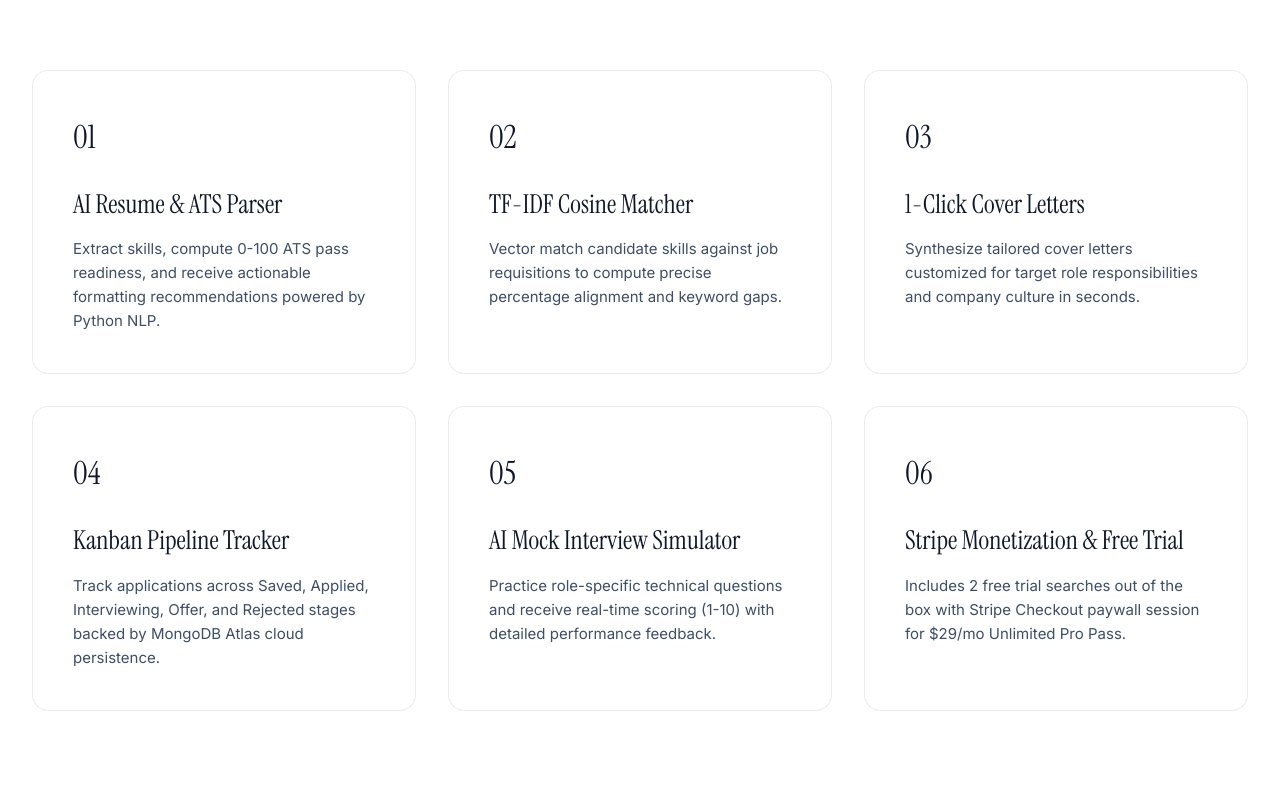
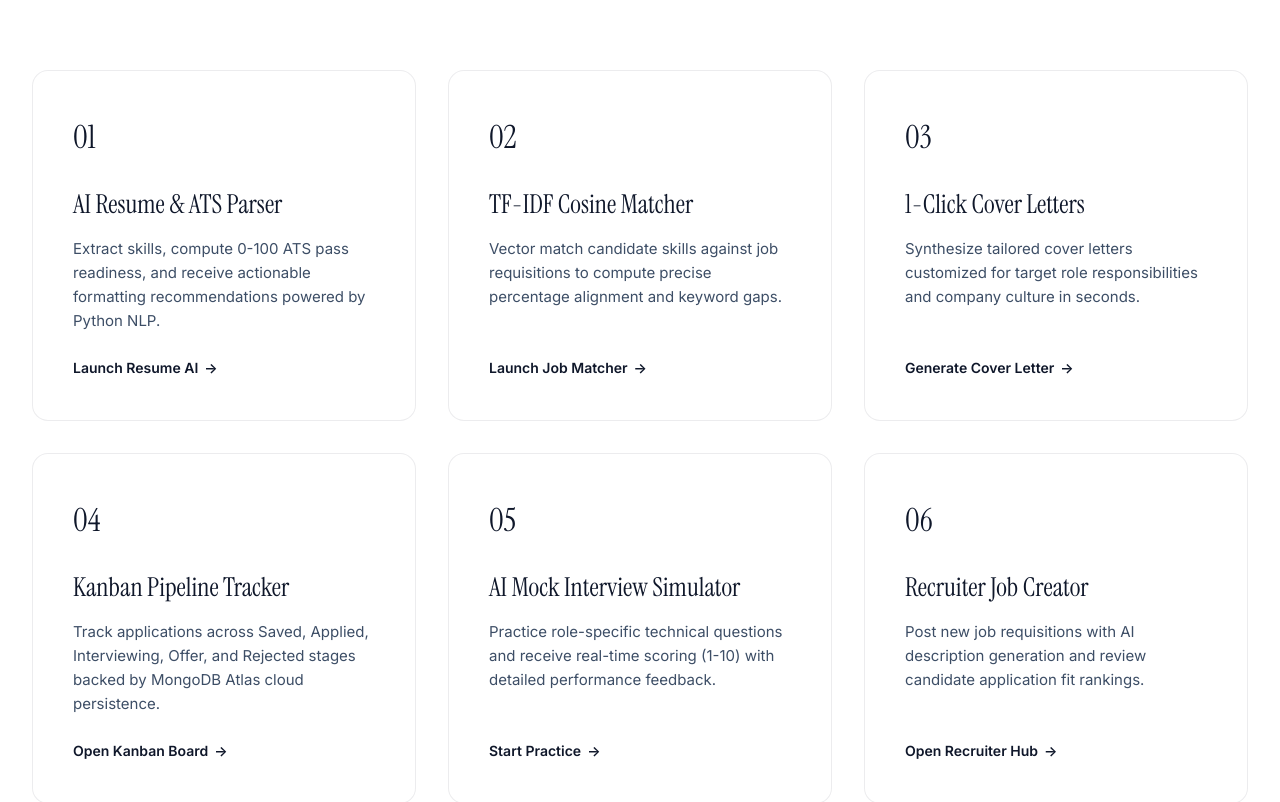
Before and after one commit to SaiRanjithPrasad/jobflow-ai, a Next.js app in the folder frontend/: page / in a window 1280 px wide. Shown: the part 1301-2103 px from the top of the page. Built offline with nearby package versions, Linux system fonts and the light colour scheme; no server answers.

Commit message:
Enable seamless UI flow: tapping any module card on main page directly launches into that specific tool/tab

```diff
--- a/frontend/src/app/page.js
+++ b/frontend/src/app/page.js
@@ -17,9 +17,11 @@ export default function Home() {
       try {
         await fetch(`${NODE_API}/api/stats/visit`, { method: 'POST' });
         const res = await fetch(`${NODE_API}/api/stats`);
+        if (res.ok) {
           const data = await res.json();
           if (data && data.totalOutputs) {
             setStats(data);
+          }
         }
       } catch (e) {
         console.error(e);
@@ -229,7 +231,7 @@ export default function Home() {
         </div>
       </section>
 
-      {/* MINIMALIST EDITORIAL FEATURE SHOWCASE SECTION */}
+      {/* MINIMALIST EDITORIAL FEATURE SHOWCASE SECTION - INTERACTIVE MODULE FLOW */}
       <section style={{
         background: '#ffffff',
         color: 'var(--color-primary-text)',
@@ -250,7 +252,7 @@ export default function Home() {
               display: 'block',
               marginBottom: '12px'
             }}>
-              Curated Intelligence
+              Curated Intelligence Modules
             </span>
             <h2 style={{
               fontFamily: 'var(--font-display)',
@@ -259,7 +261,7 @@ export default function Home() {
               letterSpacing: '-1px',
               lineHeight: 1.1
             }}>
-              Designed for modern software professionals & recruiters
+              Tap any module below to launch directly into action
             </h2>
           </div>
 
@@ -268,71 +270,113 @@ export default function Home() {
             gridTemplateColumns: 'repeat(auto-fit, minmax(320px, 1fr))',
             gap: '32px'
           }}>
-            {/* Feature Card 1 */}
-            <div className="glass-card-editorial" style={{ padding: '40px' }}>
+            {/* Feature Card 01 -> Resume AI */}
+            <Link href="/seeker?tab=resume" style={{ textDecoration: 'none', color: 'inherit' }}>
+              <div className="glass-card-editorial" style={{ padding: '40px', height: '100%', display: 'flex', flexDirection: 'column', justifyContent: 'space-between', cursor: 'pointer' }}>
+                <div>
                   <div style={{ fontSize: '32px', marginBottom: '20px', fontFamily: 'var(--font-display)' }}>01</div>
                   <h3 style={{ fontFamily: 'var(--font-display)', fontSize: '26px', fontWeight: 400, marginBottom: '12px' }}>
                     AI Resume & ATS Parser
                   </h3>
-              <p style={{ color: 'var(--color-muted-text)', fontSize: '15px', lineHeight: 1.6 }}>
+                  <p style={{ color: 'var(--color-muted-text)', fontSize: '15px', lineHeight: 1.6, marginBottom: '24px' }}>
                     Extract skills, compute 0-100 ATS pass readiness, and receive actionable formatting recommendations powered by Python NLP.
                   </p>
                 </div>
+                <div style={{ fontFamily: 'var(--font-body)', fontSize: '14px', fontWeight: 600, color: '#0f172a', display: 'flex', alignItems: 'center', gap: '6px' }}>
+                  Launch Resume AI <span style={{ transition: 'transform 0.2s' }}>→</span>
+                </div>
+              </div>
+            </Link>
 
-            {/* Feature Card 2 */}
-            <div className="glass-card-editorial" style={{ padding: '40px' }}>
+            {/* Feature Card 02 -> Job Matcher */}
+            <Link href="/seeker?tab=jobs" style={{ textDecoration: 'none', color: 'inherit' }}>
+              <div className="glass-card-editorial" style={{ padding: '40px', height: '100%', display: 'flex', flexDirection: 'column', justifyContent: 'space-between', cursor: 'pointer' }}>
+                <div>
                   <div style={{ fontSize: '32px', marginBottom: '20px', fontFamily: 'var(--font-display)' }}>02</div>
                   <h3 style={{ fontFamily: 'var(--font-display)', fontSize: '26px', fontWeight: 400, marginBottom: '12px' }}>
                     TF-IDF Cosine Matcher
                   </h3>
-              <p style={{ color: 'var(--color-muted-text)', fontSize: '15px', lineHeight: 1.6 }}>
+                  <p style={{ color: 'var(--color-muted-text)', fontSize: '15px', lineHeight: 1.6, marginBottom: '24px' }}>
                     Vector match candidate skills against job requisitions to compute precise percentage alignment and keyword gaps.
                   </p>
                 </div>
+                <div style={{ fontFamily: 'var(--font-body)', fontSize: '14px', fontWeight: 600, color: '#0f172a', display: 'flex', alignItems: 'center', gap: '6px' }}>
+                  Launch Job Matcher <span style={{ transition: 'transform 0.2s' }}>→</span>
+                </div>
+              </div>
+            </Link>
 
-            {/* Feature Card 3 */}
-            <div className="glass-card-editorial" style={{ padding: '40px' }}>
+            {/* Feature Card 03 -> Cover Letter */}
+            <Link href="/seeker?tab=cover" style={{ textDecoration: 'none', color: 'inherit' }}>
+              <div className="glass-card-editorial" style={{ padding: '40px', height: '100%', display: 'flex', flexDirection: 'column', justifyContent: 'space-between', cursor: 'pointer' }}>
+                <div>
                   <div style={{ fontSize: '32px', marginBottom: '20px', fontFamily: 'var(--font-display)' }}>03</div>
                   <h3 style={{ fontFamily: 'var(--font-display)', fontSize: '26px', fontWeight: 400, marginBottom: '12px' }}>
                     1-Click Cover Letters
                   </h3>
-              <p style={{ color: 'var(--color-muted-text)', fontSize: '15px', lineHeight: 1.6 }}>
+                  <p style={{ color: 'var(--color-muted-text)', fontSize: '15px', lineHeight: 1.6, marginBottom: '24px' }}>
                     Synthesize tailored cover letters customized for target role responsibilities and company culture in seconds.
                   </p>
                 </div>
+                <div style={{ fontFamily: 'var(--font-body)', fontSize: '14px', fontWeight: 600, color: '#0f172a', display: 'flex', alignItems: 'center', gap: '6px' }}>
+                  Generate Cover Letter <span style={{ transition: 'transform 0.2s' }}>→</span>
+                </div>
+              </div>
+            </Link>
 
-            {/* Feature Card 4 */}
-            <div className="glass-card-editorial" style={{ padding: '40px' }}>
+            {/* Feature Card 04 -> Kanban Pipeline */}
+            <Link href="/seeker?tab=kanban" style={{ textDecoration: 'none', color: 'inherit' }}>
+              <div className="glass-card-editorial" style={{ padding: '40px', height: '100%', display: 'flex', flexDirection: 'column', justifyContent: 'space-between', cursor: 'pointer' }}>
+                <div>
                   <div style={{ fontSize: '32px', marginBottom: '20px', fontFamily: 'var(--font-display)' }}>04</div>
                   <h3 style={{ fontFamily: 'var(--font-display)', fontSize: '26px', fontWeight: 400, marginBottom: '12px' }}>
                     Kanban Pipeline Tracker
                   </h3>
-              <p style={{ color: 'var(--color-muted-text)', fontSize: '15px', lineHeight: 1.6 }}>
+                  <p style={{ color: 'var(--color-muted-text)', fontSize: '15px', lineHeight: 1.6, marginBottom: '24px' }}>
                     Track applications across Saved, Applied, Interviewing, Offer, and Rejected stages backed by MongoDB Atlas cloud persistence.
                   </p>
                 </div>
+                <div style={{ fontFamily: 'var(--font-body)', fontSize: '14px', fontWeight: 600, color: '#0f172a', display: 'flex', alignItems: 'center', gap: '6px' }}>
+                  Open Kanban Board <span style={{ transition: 'transform 0.2s' }}>→</span>
+                </div>
+              </div>
+            </Link>
 
-            {/* Feature Card 5 */}
-            <div className="glass-card-editorial" style={{ padding: '40px' }}>
+            {/* Feature Card 05 -> AI Mock Interview */}
+            <Link href="/seeker?tab=interview" style={{ textDecoration: 'none', color: 'inherit' }}>
+              <div className="glass-card-editorial" style={{ padding: '40px', height: '100%', display: 'flex', flexDirection: 'column', justifyContent: 'space-between', cursor: 'pointer' }}>
+                <div>
                   <div style={{ fontSize: '32px', marginBottom: '20px', fontFamily: 'var(--font-display)' }}>05</div>
                   <h3 style={{ fontFamily: 'var(--font-display)', fontSize: '26px', fontWeight: 400, marginBottom: '12px' }}>
                     AI Mock Interview Simulator
                   </h3>
-              <p style={{ color: 'var(--color-muted-text)', fontSize: '15px', lineHeight: 1.6 }}>
+                  <p style={{ color: 'var(--color-muted-text)', fontSize: '15px', lineHeight: 1.6, marginBottom: '24px' }}>
                     Practice role-specific technical questions and receive real-time scoring (1-10) with detailed performance feedback.
                   </p>
                 </div>
+                <div style={{ fontFamily: 'var(--font-body)', fontSize: '14px', fontWeight: 600, color: '#0f172a', display: 'flex', alignItems: 'center', gap: '6px' }}>
+                  Start Practice <span style={{ transition: 'transform 0.2s' }}>→</span>
+                </div>
+              </div>
+            </Link>
 
-            {/* Feature Card 6 */}
-            <div className="glass-card-editorial" style={{ padding: '40px' }}>
+            {/* Feature Card 06 -> Recruiter Hub */}
+            <Link href="/recruiter" style={{ textDecoration: 'none', color: 'inherit' }}>
+              <div className="glass-card-editorial" style={{ padding: '40px', height: '100%', display: 'flex', flexDirection: 'column', justifyContent: 'space-between', cursor: 'pointer' }}>
+                <div>
                   <div style={{ fontSize: '32px', marginBottom: '20px', fontFamily: 'var(--font-display)' }}>06</div>
                   <h3 style={{ fontFamily: 'var(--font-display)', fontSize: '26px', fontWeight: 400, marginBottom: '12px' }}>
-                Stripe Monetization & Free Trial
+                    Recruiter Job Creator
                   </h3>
-              <p style={{ color: 'var(--color-muted-text)', fontSize: '15px', lineHeight: 1.6 }}>
-                Includes 2 free trial searches out of the box with Stripe Checkout paywall session for $29/mo Unlimited Pro Pass.
+                  <p style={{ color: 'var(--color-muted-text)', fontSize: '15px', lineHeight: 1.6, marginBottom: '24px' }}>
+                    Post new job requisitions with AI description generation and review candidate application fit rankings.
                   </p>
                 </div>
+                <div style={{ fontFamily: 'var(--font-body)', fontSize: '14px', fontWeight: 600, color: '#0f172a', display: 'flex', alignItems: 'center', gap: '6px' }}>
+                  Open Recruiter Hub <span style={{ transition: 'transform 0.2s' }}>→</span>
+                </div>
+              </div>
+            </Link>
           </div>
         </div>
       </section>
```
Also changed, not shown: frontend/src/app/seeker/page.js (+22 -3 lines). Lines whose indentation alone changed are shown as unchanged.
